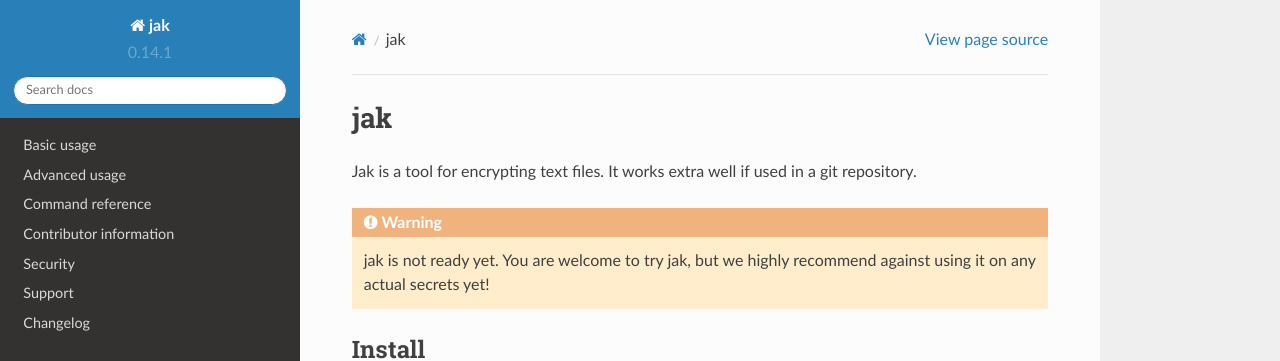
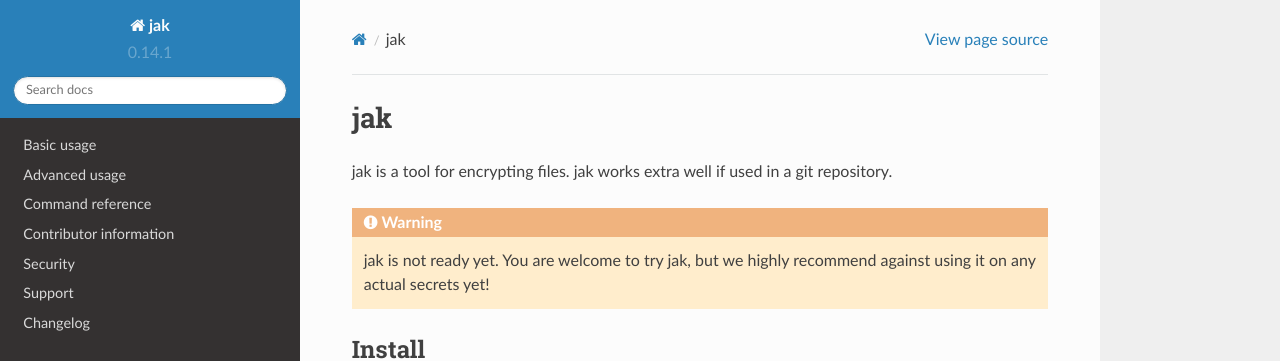
Before and after one commit to dispel/jak, a Sphinx documentation site: the page built from docs/index.rst, in a window 1280 px wide and 900 px high. Shown: the top 361 px of the window. Built offline with Sphinx 7.4.7 and the Read the Docs theme 2.0.0, drawn with Linux system fonts in a browser that asks for light colours; nearby versions of some CDN libraries; library files that are not in the unit come from our copies.

Commit message:
clarify that jak can encrypt all types of files.

```diff
--- a/docs/index.rst
+++ b/docs/index.rst
@@ -12,7 +12,7 @@ jak
    :maxdepth: 2
    :caption: Contents:
 
-Jak is a tool for encrypting text files. It works extra well if used in a git repository.
+jak is a tool for encrypting files. jak works extra well if used in a git repository.
 
 .. warning::
 
```
Also changed, not shown: README.md (+6 -1 lines).
